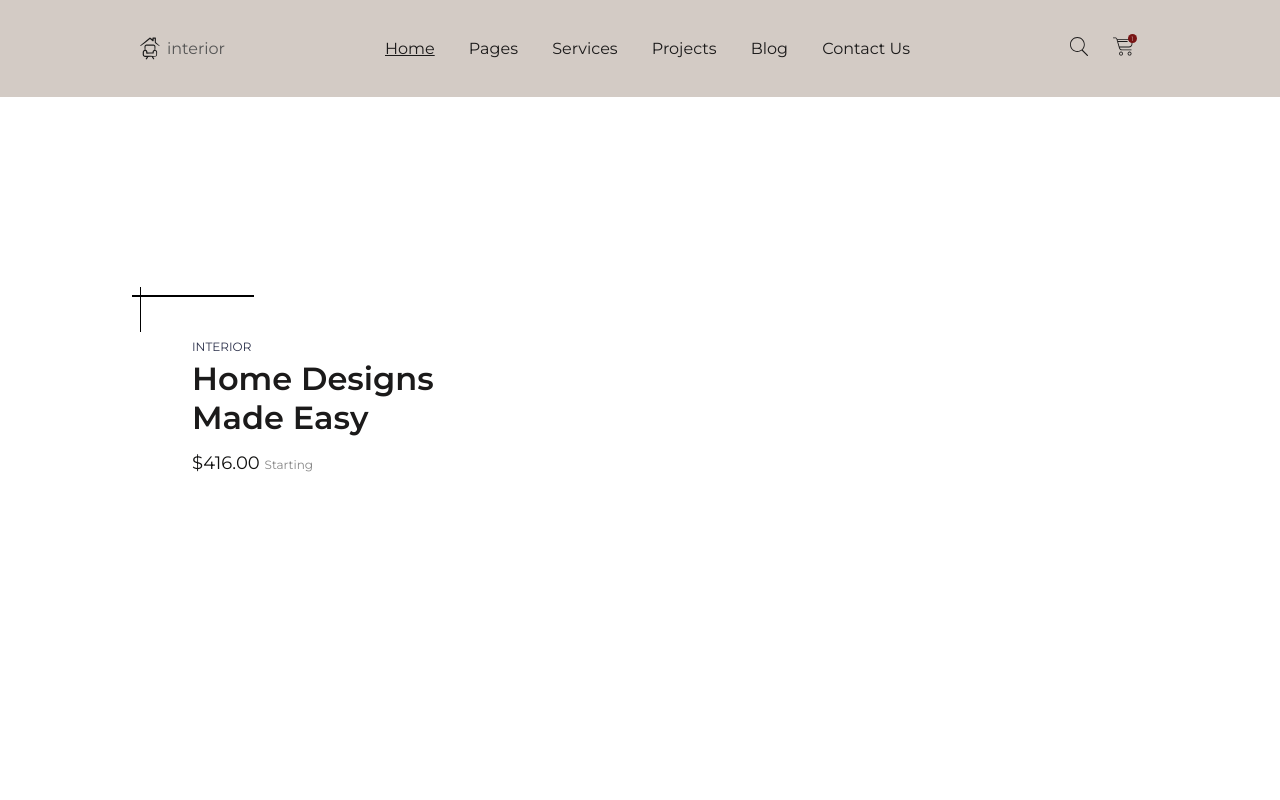
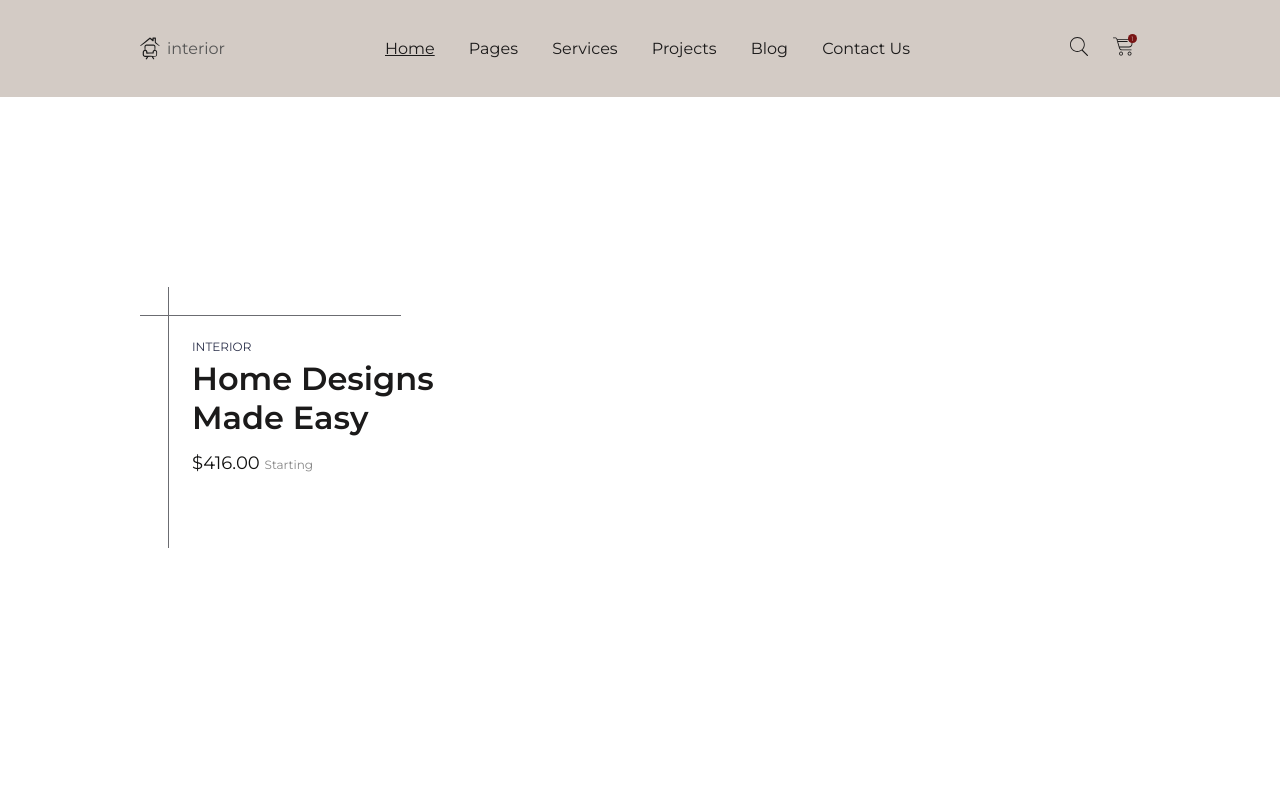
Before and after one commit to ZubalYana/React-practice, a React (Vite) app: page / in a window 1280 px wide. Shown: the top 800 px of the page. Built offline with nearby package versions, Linux system fonts and the light colour scheme.

Commit message:
fix the main page content lines

```diff
--- a/src/App.css
+++ b/src/App.css
@@ -24,14 +24,14 @@
     height: 309px;
     position: relative;
 }
-.line1{
-    width: 3px;
+.main_line1{
+    width: 1px;
     height: 261px;
     background-color: #6B6C71;
     position: absolute;
     left: 28px;
 }
-.line2{
+.main_line2{
     width: 261px;
     height: 1px;
     background-color: #6B6C71;
--- a/src/App.jsx
+++ b/src/App.jsx
@@ -15,8 +15,8 @@ function App() {
       <div className="mainPage">
         {/* <img className="backgroundImg" src={background} alt="Background" /> */}
         <div className="mainPage_content">
-          <div className="line1"></div>
-          <div className="line2"></div>
+          <div className="main_line1"></div>
+          <div className="main_line2"></div>
           <div className="text">
             <div className="subtitle">INTERIOR</div>
             <div className="title">
```
